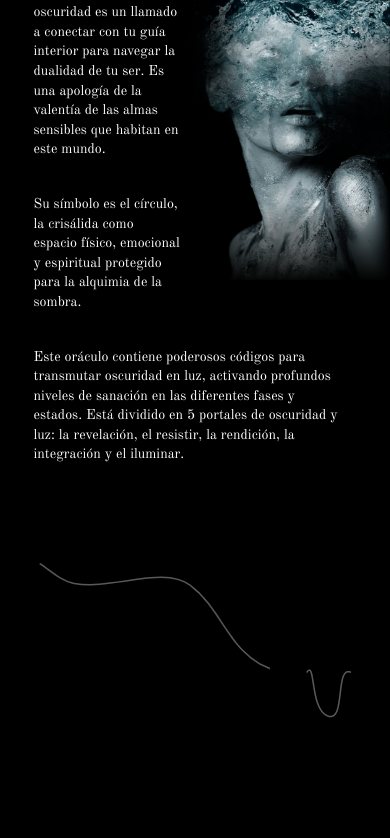
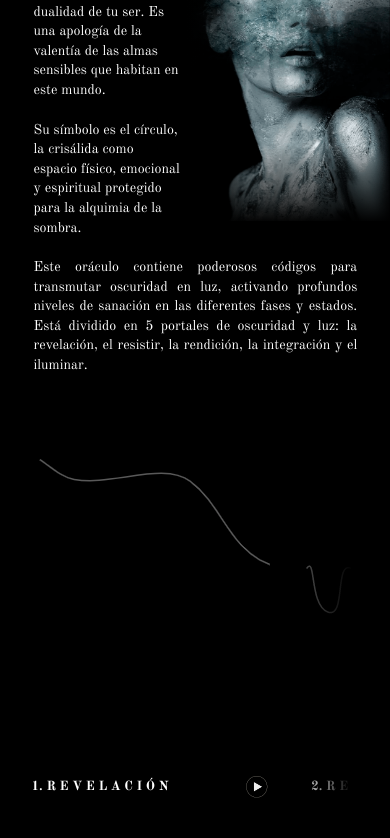
Before and after one commit to vicentegarcya/la-belleza-de-la-oscuridad, a React (Create React App) app: page / in a window 390 px wide. Shown: the part 760-1598 px from the top of the page. Built offline with nearby package versions, Linux system fonts and the light colour scheme.

Commit message:
fix mobile errors

```diff
--- a/src/App.js
+++ b/src/App.js
@@ -65,6 +65,7 @@ function App() {
         <div className='water-women-overlay'></div>
       </section>
       <section className='journey-wrapper'>
+        <div className='journey-overlay'></div>
         <div className='journey'>
           <div className='journey-step'>
             <img className='journey-img' src={revelacionImg} alt=''></img>
--- a/src/App.scss
+++ b/src/App.scss
@@ -155,6 +155,10 @@
   background-position: center;
 }
 
+.journey-overlay {
+  display: none;
+}
+
 /* intencion */
 
 .intencion {
@@ -162,12 +166,6 @@
   height: 80px;
   margin-top: 20px;
   position: relative;
-}
-
-.mariposa-left {
-  position: absolute;
-  top: -110px;
-  left: -110px;
 }
 
 .intencion-text {
@@ -279,7 +277,7 @@ footer .mail-icon+p {
 
   .soon {
     width: 100vw;
-    height: 90vh;
+    height: 80vh;
     display: flex;
     flex-direction: column;
     justify-content: center;
@@ -304,11 +302,11 @@ footer .mail-icon+p {
     justify-content: flex-start;
     align-items: center;
     font-size: var(--main-font-size);
-    margin-top: -30px;
+    margin-top: -5px;
   }
 
   .brief-text {
-    margin-bottom: 35px;
+    margin-bottom: 20px;
     line-height: 1.4;
     font-size: 14px;
     text-align: inherit;
@@ -318,20 +316,21 @@ footer .mail-icon+p {
   .brief-text:nth-child(2) {
     padding: 0;
     margin-top: 0;
-    margin-bottom: 35px;
+    margin-bottom: 20px;
   }
 
   .brief-text:nth-child(3) {
-    width: 80vw;
+    width: 83vw;
+    text-align: justify;
   }
 
   .water-women {
-    top: 650px;
+    top: 70vh;
     width: 204px;
   }
 
   .water-women-overlay {
-    top: 650px;
+    top: 70vh;
     width: 204px;
     height: 392px;
   }
@@ -341,6 +340,18 @@ footer .mail-icon+p {
   .journey-wrapper {
     width: 90vw;
     align-self: flex-start;
+    position: relative;
+  }
+
+  .journey-overlay {
+    display: block;
+    position: absolute;
+    top: 0;
+    right: -2px;
+    width: 25vw;
+    height: 520px;
+    z-index: 1000;
+    background: linear-gradient(270deg, rgba(0, 0, 0, 1) 0%, rgba(116, 157, 251, 0) 60%);
   }
 
   .journey {
```
